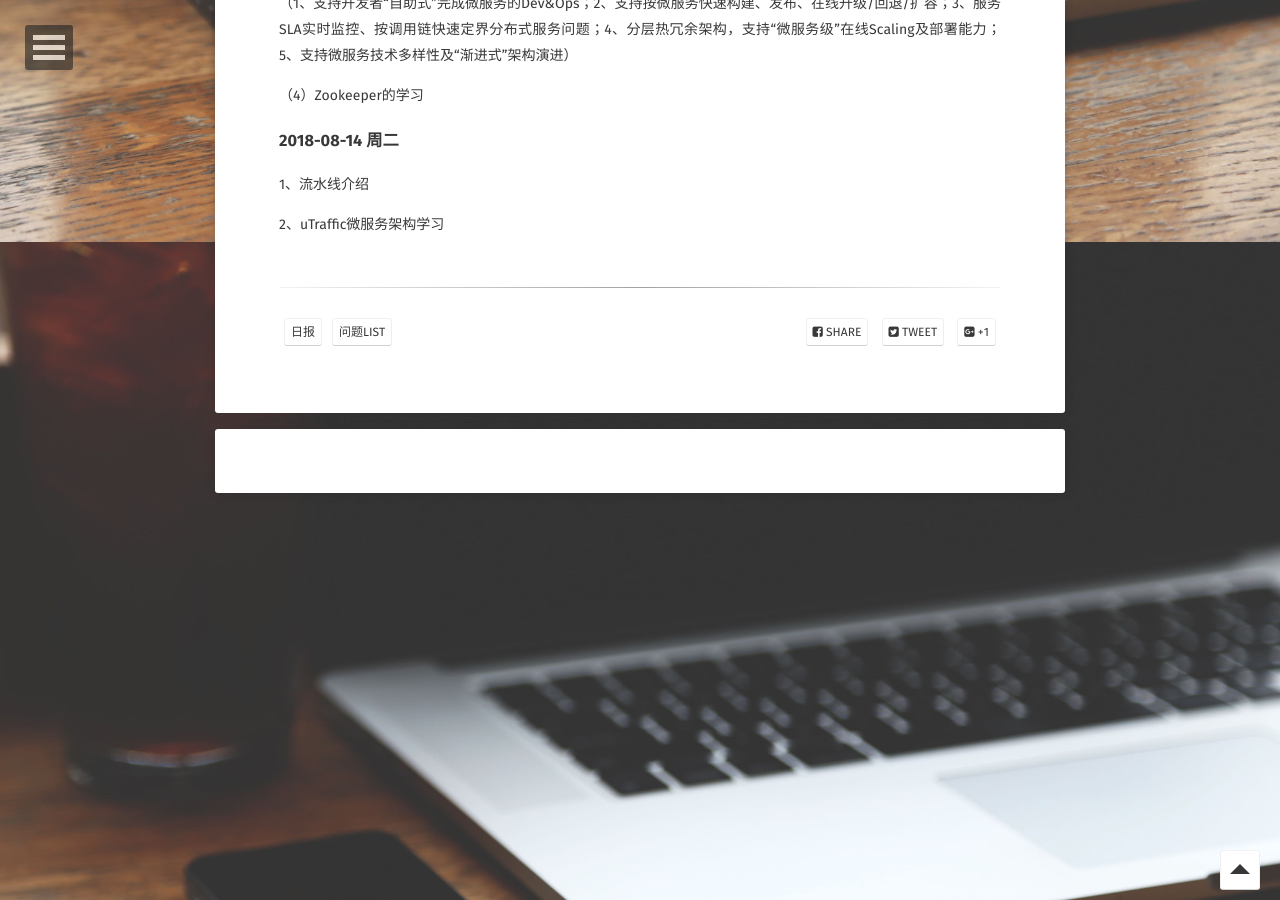
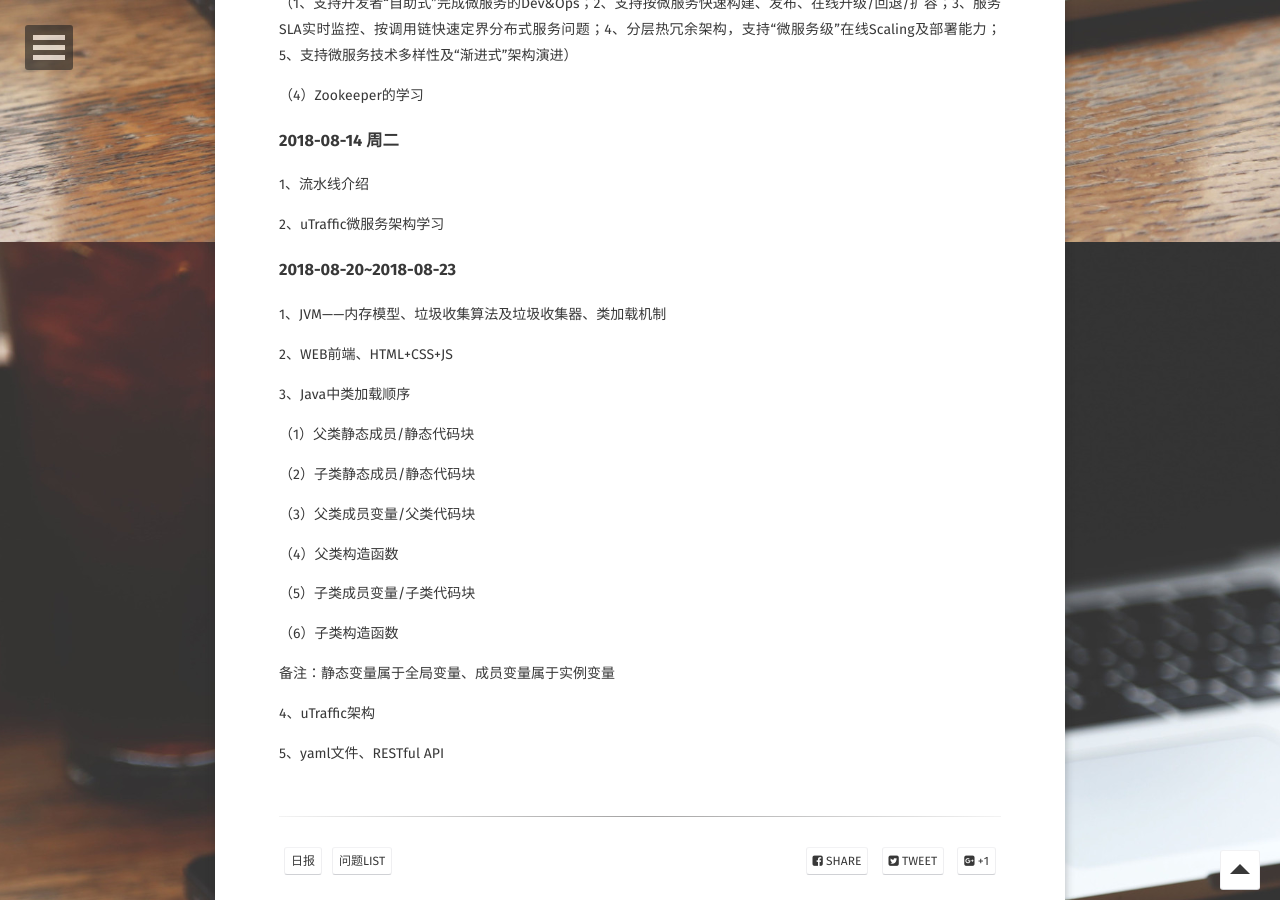
Before and after one commit to xzping/xzping.github.io, a Jekyll site: the page built from _posts/2018-07-24-华为周报（一）.md, in a window 1280 px wide and 900 px high, scrolled down 3358 px. Built offline with Jekyll 4.4.1, drawn with Linux system fonts in a browser that asks for light colours; some web fonts are replaced; comment, search, counter and statistics services are not loaded; some of the changed text lies outside the part shown.

Commit message:
2018/08/23

```diff
--- a/_posts/2018-07-24-华为周报（一）.md
+++ b/_posts/2018-07-24-华为周报（一）.md
@@ -1,7 +1,7 @@
 ---
 layout: post
-title:  "华为周报（一）"
-date:   2018-07-24
+title:  "华为日报"
+date:   2018-08-23
 excerpt: "华为工作日记"
 tag:
 - 日报
@@ -141,3 +141,28 @@ mvn clean verify
 1、流水线介绍
 
 2、uTraffic微服务架构学习
+
+### 2018-08-20~2018-08-23
+1、JVM——内存模型、垃圾收集算法及垃圾收集器、类加载机制
+
+2、WEB前端、HTML+CSS+JS
+
+3、Java中类加载顺序
+
+（1）父类静态成员/静态代码块
+
+（2）子类静态成员/静态代码块
+
+（3）父类成员变量/父类代码块
+
+（4）父类构造函数
+
+（5）子类成员变量/子类代码块
+
+（6）子类构造函数
+
+备注：静态变量属于全局变量、成员变量属于实例变量
+
+4、uTraffic架构
+
+5、yaml文件、RESTful API
```
Also changed, not shown: 1 other file.
